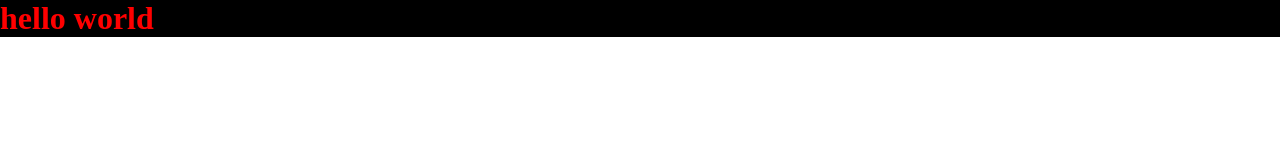
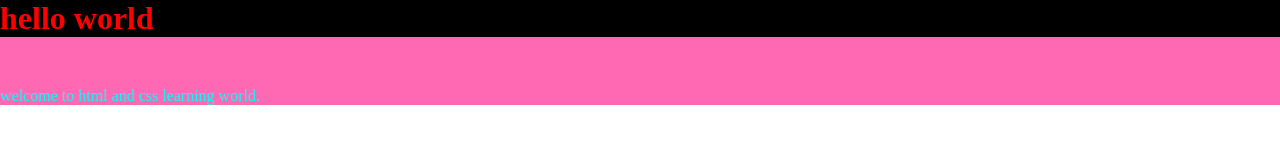
Before and after one commit to Shubham138g/Html_css, a plain HTML site: page 001.html in a window 1280 px wide. Drawn offline with Linux system fonts and the light colour scheme.

Commit message:
intial commit

```diff
--- a/001.css
+++ b/001.css
@@ -7,3 +7,9 @@ h1{
     margin: 0;
     padding: 0;
 }
+
+p{
+    color: aqua;
+    background-color: hotpink;
+    padding-top: 50px;
+}
--- a/001.html
+++ b/001.html
@@ -9,5 +9,6 @@
 </head>
 <body>
     <h1>hello world</h1>
+    <p>welcome to html and css learning world.</p>
 </body>
 </html>
```
Also changed, not shown: 002_resume.html (added).
